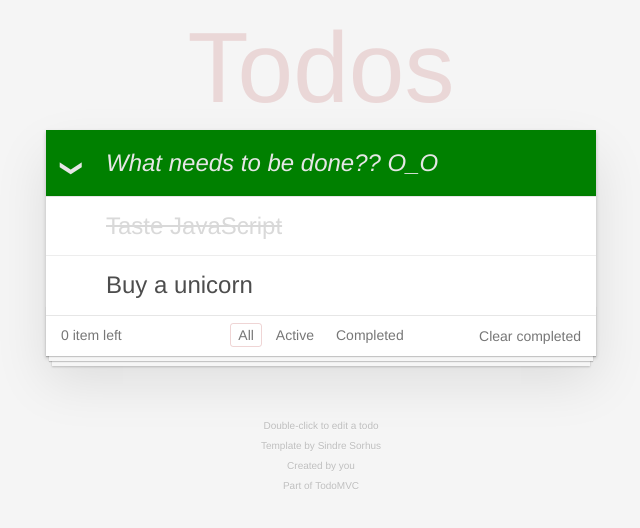
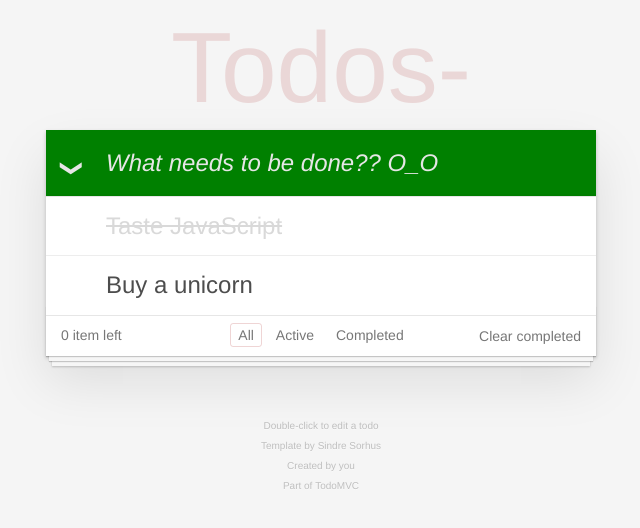
Before and after one commit to SHANG-TING/todomvc20181110, an Angular app: page / in a window 1280 px wide. Shown: the top 528 px of the page, without its empty margins (319-959 px from the left). Built offline with nearby package versions, Linux system fonts and the light colour scheme.

Commit message:
todoValue two way bind to inputElement

```diff
--- a/src/app/app.component.html
+++ b/src/app/app.component.html
@@ -1,9 +1,10 @@
 <section class="todoapp">
   <header class="header">
-    <h1>{{ appTitle }}</h1>
+    <h1>{{ appTitle }}-{{todoValue}}</h1>
     <input class="new-todo"
            [placeholder]="placeholderText"
            #todo
+           [(ngModel)]="todoValue"
            [style.background-color]="background"
            (keyup.enter)="newTodo(todo)"
            autofocus>
--- a/src/app/app.component.ts
+++ b/src/app/app.component.ts
@@ -9,6 +9,7 @@ export class AppComponent {
   appTitle = 'Todos';
   placeholderText = 'What needs to be done?? O_O';
   background = 'green';
+  todoValue = '';
 
   newTodo(inputElement) {
     console.log(inputElement.value);
```
